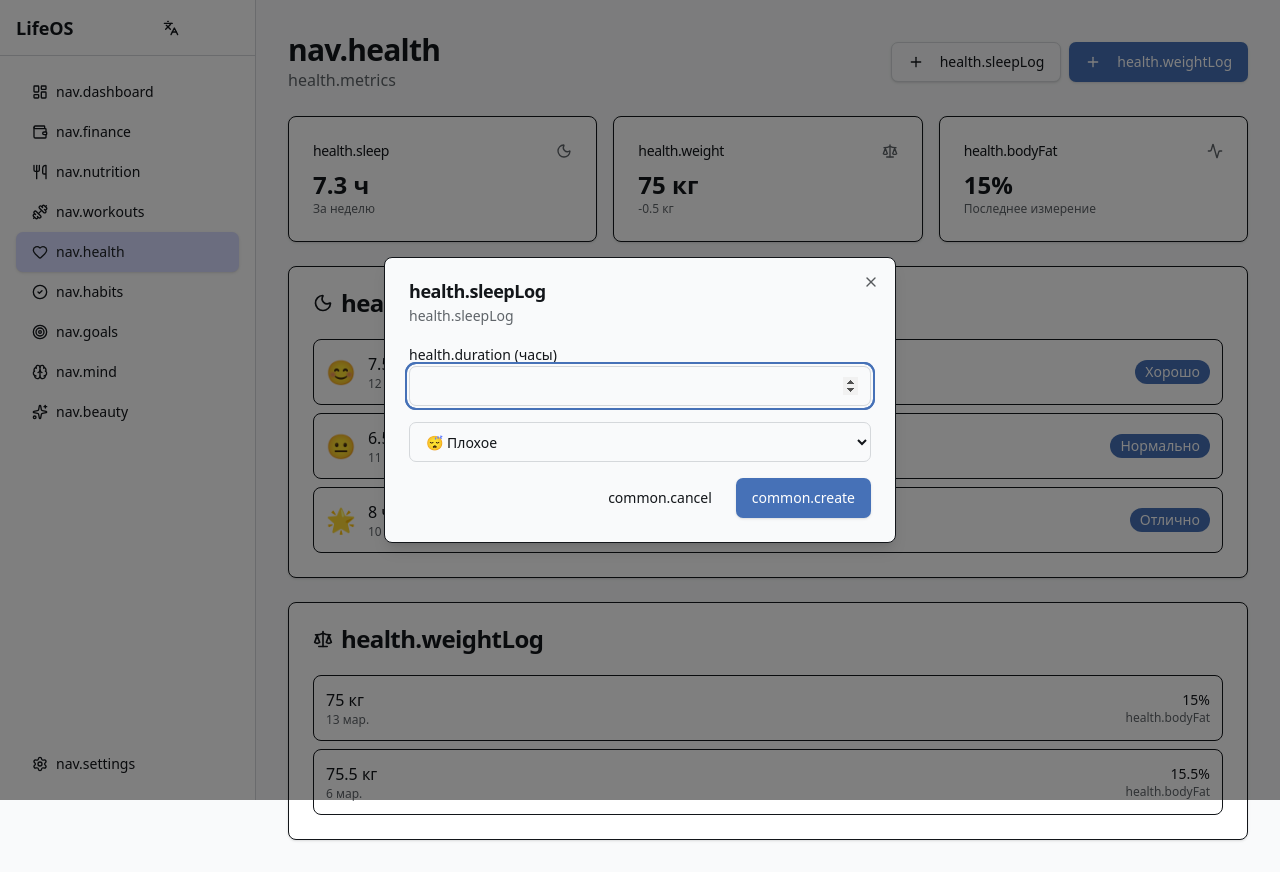
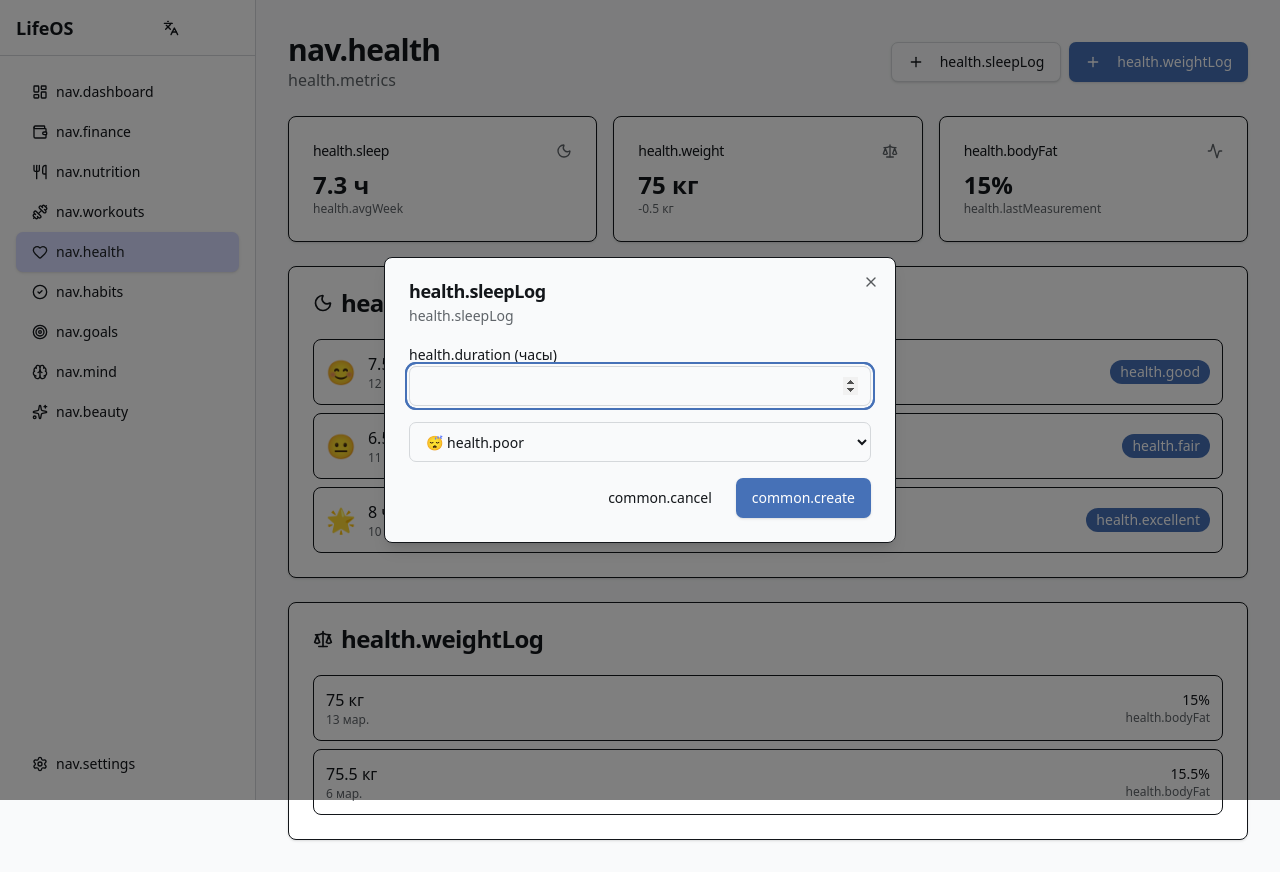
Before and after one commit to bairrrich/13.03.25_LifeOS, a Next.js app: page /health in a window 1280 px wide. Both pictures are taken after a click on the button "health.sleepLog". Built offline with nearby package versions, Linux system fonts and the light colour scheme; what i18next-resources-to-backend would draw is missing.

Commit message:
feat: Health page with sleep and weight tracking

```diff
--- a/public/locales/ru/common.json
+++ b/public/locales/ru/common.json
@@ -230,7 +230,13 @@
     "bloodPressure": "Давление",
     "temperature": "Температура",
     "taken": "Принято",
-    "skipped": "Пропущено"
+    "skipped": "Пропущено",
+    "poor": "Плохое",
+    "fair": "Нормальное",
+    "good": "Хорошее",
+    "excellent": "Отличное",
+    "avgWeek": "За неделю",
+    "lastMeasurement": "Последнее измерение"
   },
   "goals": {
     "goals": "Цели",
--- a/src/app/health/page.tsx
+++ b/src/app/health/page.tsx
@@ -7,7 +7,7 @@ import { Button } from '@/ui/components/button';
 import { Card, CardContent, CardHeader, CardTitle, CardDescription } from '@/ui/components/card';
 import { Input } from '@/ui/components/input';
 import { Dialog, DialogContent, DialogHeader, DialogTitle, DialogTrigger, DialogFooter, DialogDescription } from '@/ui/components/dialog';
-import { Plus, Moon, Heart, Scale, Pill, Trash2, Activity } from 'lucide-react';
+import { Plus, Moon, Scale, Pill, Activity, Trash2 } from 'lucide-react';
 import { Badge } from '@/ui/components/badge';
 
 interface SleepLog {
@@ -86,7 +86,7 @@ export default function HealthPage() {
 
   const getQualityEmoji = (quality: SleepLog['quality']) => {
     const emojis = { poor: '😴', fair: '😐', good: '😊', excellent: '🌟' };
-    return emojis[quality] || '😐';
+    return emojis[quality];
   };
 
   return (
@@ -114,10 +114,10 @@ export default function HealthPage() {
                 <form onSubmit={handleAddSleep} className="space-y-4">
                   <Input name="hours" type="number" step="0.5" label={`${t('health.duration')} (часы)`} required />
                   <select name="quality" className="flex h-10 w-full rounded-md border border-input bg-background px-3 py-2 text-sm">
-                    <option value="poor">😴 Плохое</option>
-                    <option value="fair">😐 Нормальное</option>
-                    <option value="good">😊 Хорошее</option>
-                    <option value="excellent">🌟 Отличное</option>
+                    <option value="poor">😴 {t('health.poor')}</option>
+                    <option value="fair">😐 {t('health.fair')}</option>
+                    <option value="good">😊 {t('health.good')}</option>
+                    <option value="excellent">🌟 {t('health.excellent')}</option>
                   </select>
                   <DialogFooter>
                     <Button type="button" variant="ghost" onClick={() => setIsSleepDialogOpen(false)}>
@@ -164,7 +164,7 @@ export default function HealthPage() {
             </CardHeader>
             <CardContent>
               <div className="text-2xl font-bold">{avgSleep} ч</div>
-              <p className="text-xs text-muted-foreground">За неделю</p>
+              <p className="text-xs text-muted-foreground">{t('health.avgWeek')}</p>
             </CardContent>
           </Card>
           <Card>
@@ -186,7 +186,7 @@ export default function HealthPage() {
             </CardHeader>
             <CardContent>
               <div className="text-2xl font-bold">{weightLogs[0]?.bodyFat || '-'}%</div>
-              <p className="text-xs text-muted-foreground">Последнее измерение</p>
+              <p className="text-xs text-muted-foreground">{t('health.lastMeasurement')}</p>
             </CardContent>
           </Card>
         </div>
@@ -208,11 +208,11 @@ export default function HealthPage() {
                   <div className="flex items-center gap-3">
                     <span className="text-2xl">{getQualityEmoji(log.quality)}</span>
                     <div>
-                      <p className="font-medium">{log.hours} часов</p>
+                      <p className="font-medium">{log.hours} ч</p>
                       <p className="text-xs text-muted-foreground">{formatDate(log.date)}</p>
                     </div>
                   </div>
-                  <Badge>{log.quality === 'excellent' ? 'Отлично' : log.quality === 'good' ? 'Хорошо' : 'Нормально'}</Badge>
+                  <Badge>{t(`health.${log.quality}`)}</Badge>
                 </div>
               ))}
             </div>
```
